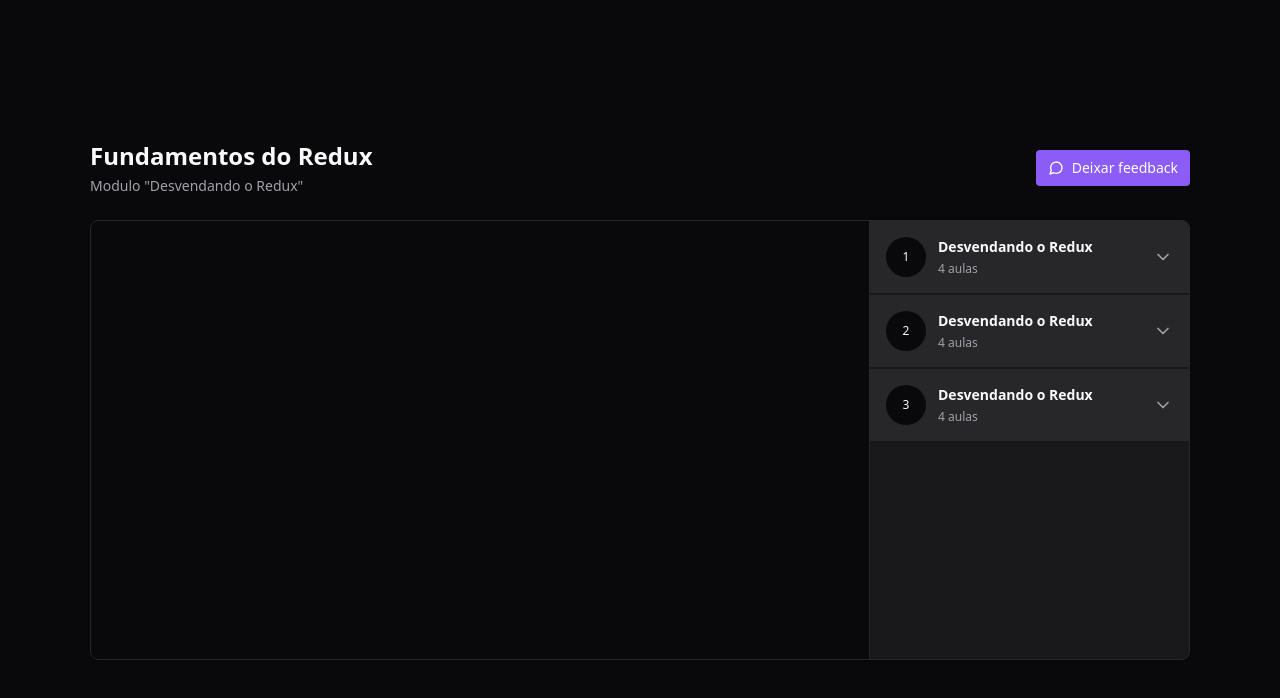
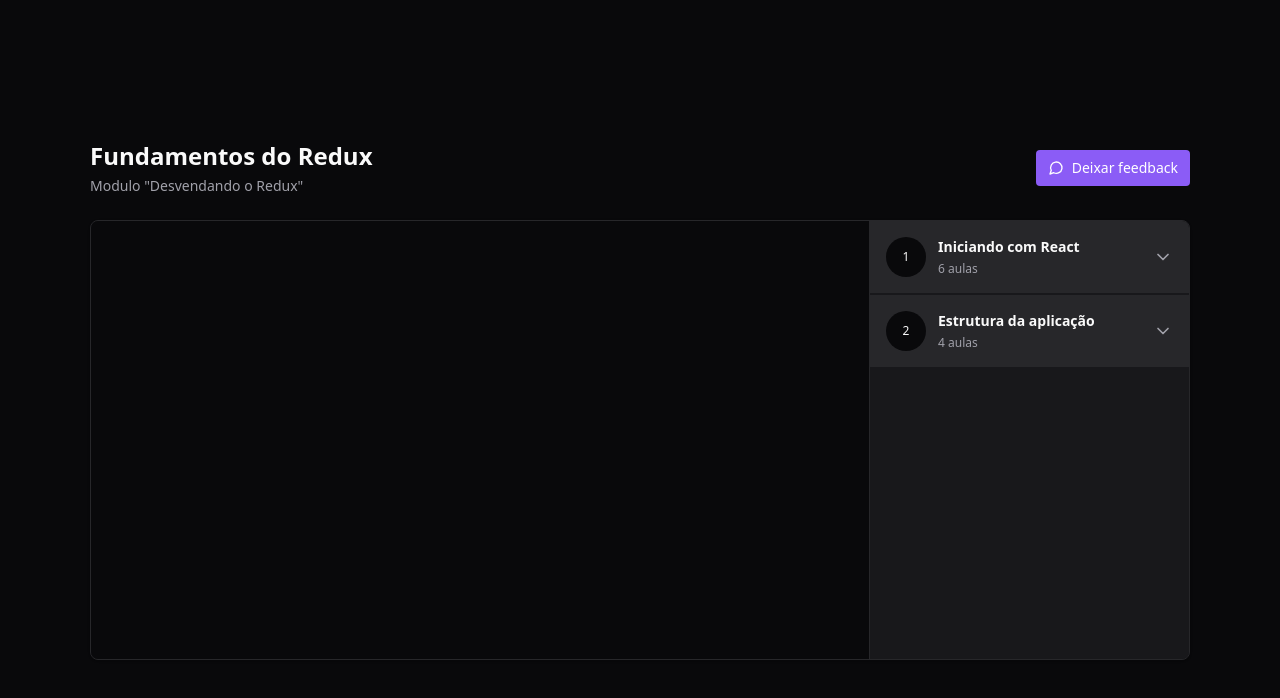
Before and after one commit to jhonscarpa/Redux-Study, a React (Vite) app: page / in a window 1280 px wide. Shown: the top 698 px of the page. Built offline with nearby package versions, Linux system fonts and the light colour scheme.

Commit message:
consume module react redux store

```diff
--- a/src/pages/Player.tsx
+++ b/src/pages/Player.tsx
@@ -2,8 +2,11 @@
 import { Header } from '../components/Header'
 import { Video } from '../components/Video'
 import { Module } from '../components/Module'
+import { useAppSelector } from '../store'
 
 export function Player() {
+  const modules = useAppSelector(state => state.player.course.modules)
+
   return (
     <div className="h-screen bg-zinc-950 text-zinc-50 flex justify-center items-center">
       <div className="flex w-[1100px] flex-col gap-6 ">
@@ -21,21 +24,14 @@
             <Video />
           </div>
           <aside className="w-80 absolute top-0 bottom-0 right-0  border-l divide-y-2 divide-zinc-900 border-zinc-800 bg-zinc-900 overflow-y-scroll scrollbar scrollbar-thin scrollbar-track-zinc-950 scrollbar-thumb-zinc-800">
-            <Module
-              amountOfLessons={4}
-              title="Desvendando o Redux"
-              moduleIndex={0}
-            />
-            <Module
-              amountOfLessons={4}
-              title="Desvendando o Redux"
-              moduleIndex={1}
-            />
-            <Module
-              amountOfLessons={4}
-              title="Desvendando o Redux"
-              moduleIndex={2}
-            />
+            {modules.map((module, index) => (
+              <Module
+                key={module.id}
+                amountOfLessons={module.lessons.length}
+                title={module.title}
+                moduleIndex={index}
+              />
+            ))}
           </aside>
         </main>
       </div>
```
